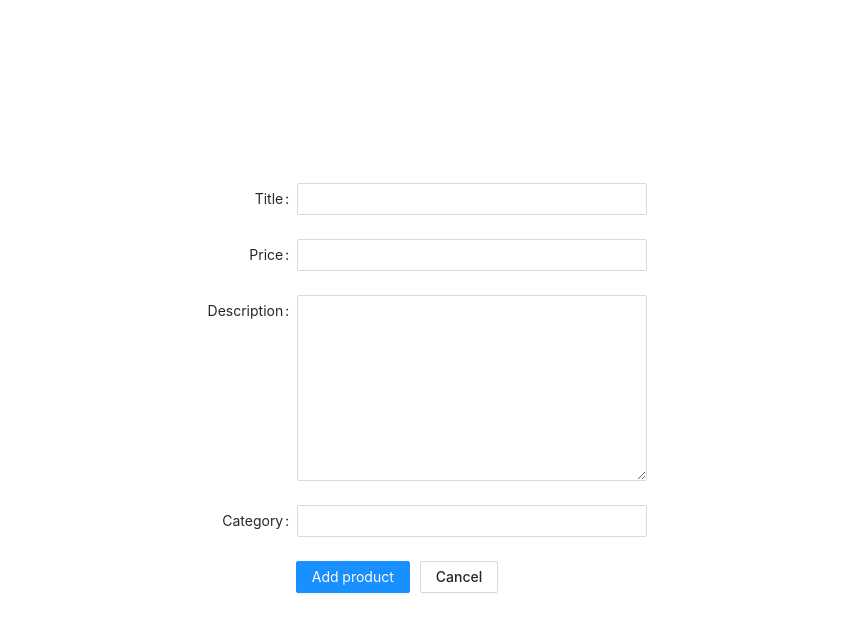
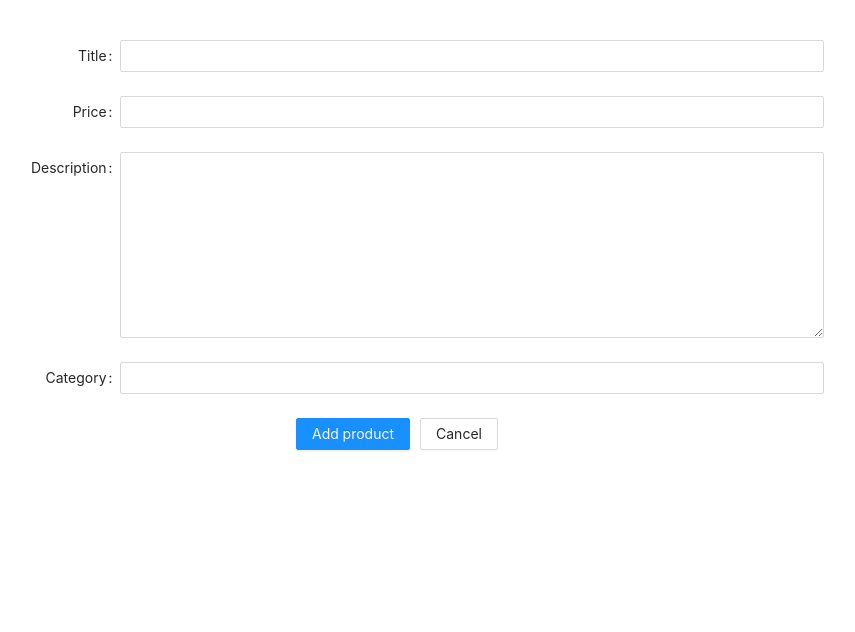
Before and after one commit to thinhnuine/vue-state-practice, a Vue app: page /products/add in a window 1280 px wide. Shown: the top 632 px of the page, without its empty margins (243-1098 px from the left). Built offline with nearby package versions, Linux system fonts and the light colour scheme.

Commit message:
crud-with-useFetcher

```diff
--- a/src/App.vue
+++ b/src/App.vue
@@ -1,5 +1,3 @@
-<script lang="ts"></script>
-
 <template>
   <router-view />
 </template>
--- a/src/api/index.js
+++ b/src/api/index.js
@@ -3,3 +3,11 @@ import axios from 'axios'
 export const createProduct = (formState) => {
   return axios.post('https://fakestoreapi.com/products', formState)
 }
+
+export const getProduct = (id) => {
+  return axios.get(`https://fakestoreapi.com/products/${id}`)
+}
+
+export const editProduct = (id) => {
+  return axios.put(`https://fakestoreapi.com/products/${id}`)
+}
--- a/src/components/AddProduct.vue
+++ b/src/components/AddProduct.vue
@@ -1,5 +1,9 @@
 <template>
-  <a-form :model="formState" :label-col="labelCol" :wrapper-col="wrapperCol" @submit="handleSubmit">
+  <div class="m-10 w-2/3 ml-auto mr-auto">
+    <div v-if="loadingGetProduct" class="text-center">
+      <a-spin size="large" />
+    </div>
+    <a-form v-else :model="formState" :label-col="labelCol" :wrapper-col="wrapperCol" @submit="handleSubmit">
       <a-form-item label="Title">
         <a-input v-model:value="formState.title" />
         <div v-for="error of v$.title.$errors" :key="error.$uid">
@@ -24,25 +28,33 @@
           <p class="error-msg text-[#FF0000] my-1">{{ error.$message }}</p>
         </div>
       </a-form-item>
-    <a-form-item>
-      <a-button html-type="submit" type="primary" :loading="loading">Add product</a-button>
+      <a-form-item class="text-center">
+        <a-button html-type="submit" type="primary" :loading="loadingOnCreate || loadingOnUpdate">{{
+          id ? 'Edit product' : 'Add product'
+        }}</a-button>
         <a-button style="margin-left: 10px"><router-link to="/products">Cancel</router-link></a-button>
       </a-form-item>
     </a-form>
+  </div>
 </template>
 
 <script setup>
-import { reactive, ref } from 'vue'
-import { useRouter } from 'vue-router'
+import { ref, onMounted } from 'vue'
+import { useRoute, useRouter } from 'vue-router'
 import { useFetcher } from '../compositions/useFetcher'
-import { createProduct } from '../api'
+import { createProduct, getProduct, editProduct } from '../api'
 import useVuelidate from '@vuelidate/core'
-import { required, integer, minValue, maxLength } from '@vuelidate/validators'
+import { required, minValue } from '@vuelidate/validators'
+import { message } from 'ant-design-vue'
 
+const route = useRoute()
+const router = useRouter()
+
+const id = route.params.id
 const labelCol = ref({ style: { width: '150px' } })
 const wrapperCol = ref({ style: { width: '350px' } })
-const router = useRouter()
-const formState = reactive({
+
+const formState = ref({
   title: '',
   price: '',
   description: '',
@@ -50,24 +62,43 @@ const formState = reactive({
 })
 
 const rules = {
-  title: { required, maxLength: maxLength(25) },
-  price: { required, integer, minValue: minValue(0) },
+  title: { required },
+  price: { required, minValue: minValue(0) },
   description: { required },
-  category: { required, maxLength: maxLength(25) },
+  category: { required },
 }
 
 const v$ = useVuelidate(rules, formState)
 
-const { loading, error, getData } = useFetcher(createProduct)
+const { loading: loadingOnCreate, getData: addDataProduct, error: errorOnCreate } = useFetcher(createProduct)
+const { loading: loadingOnUpdate, getData: editDataProduct, error: errorOnUpdate } = useFetcher(editProduct)
+const { loading: loadingGetProduct, getData: getDataProduct, data } = useFetcher(getProduct)
 
 const handleSubmit = async () => {
   const isFormCorrect = await v$.value.$validate()
   if (!isFormCorrect) return
-  await getData({ ...formState })
-  if (!error.value) {
+  if (id) {
+    await editDataProduct(formState.value)
+  } else {
+    await addDataProduct(formState.value)
+  }
+  if (!errorOnCreate.value || !errorOnUpdate.value) {
+    message.success('Successful')
     router.push('/products')
   } else {
-    console.error(error.value)
+    console.error(errorOnCreate.value || errorOnUpdate.value)
+    message.error('Error')
   }
 }
+
+onMounted(async () => {
+  if (id && id !== 'add') {
+    try {
+      await getDataProduct(id)
+      formState.value = { ...data.value.data }
+    } catch (error) {
+      console.log(error)
+    }
+  }
+})
 </script>
--- a/src/components/ProductList.vue
+++ b/src/components/ProductList.vue
@@ -1,18 +1,37 @@
-<script lang="ts" setup>
-import { ref, onMounted, h } from 'vue'
+<template>
+  <div class="mx-10 my-10">
+    <div v-if="loading" class="text-center">
+      <a-spin size="large" />
+    </div>
+    <div v-else class="text-center my-5">
+      <a-button><router-link to="/products/add">Add new product</router-link></a-button>
+    </div>
+    <a-table v-if="!loading && data" :data-source="data" :columns="columns">
+      <template #bodyCell="{ column, record }">
+        <template v-if="column.key === 'action'">
+          <span>
+            <a-button type="primary" @click="handleEditProduct(record.id)">Edit</a-button>
+            <a-divider type="vertical" />
+            <a-button type="danger" :loading="loadingOnDelete" @click="handleDeleteProduct(record.id)">Delete</a-button>
+          </span>
+        </template>
+      </template></a-table
+    >
+    <p v-else-if="!loading && !data">Don't have data</p>
+    <p v-if="error" class="text-[#FF0000]">{{ error }}</p>
+  </div>
+</template>
+
+<script setup>
+import { ref, onMounted } from 'vue'
 import axios from 'axios'
-
-type ProductItem = {
-  id: number
-  title: string
-  price: number
-  category: string
-  image: string
-}
-
-const data = ref<ProductItem>()
+import { useRouter } from 'vue-router'
+import { message } from 'ant-design-vue'
+const data = ref(null)
 const loading = ref(true)
+const loadingOnDelete = ref(false)
 const errorMessage = ref(null)
+const router = useRouter()
 
 const columns = ref([
   {
@@ -35,25 +54,13 @@ const columns = ref([
     dataIndex: 'category',
     key: 'category',
   },
-  // {
-  //   title: 'Event',
-  //   customRender({ record, index }) {
-  //     return h(
-  //       'button',
-  //       {
-  //         onClick: () => onRowButtonClick(record),
-  //       },
-  //       'click'
-  //     )
-  //   },
-  // },
+  {
+    title: 'Action',
+    key: 'action',
+  },
 ])
 
-// const onRowButtonClick = (record) => {
-//   alert(`${record.name} clicked`)
-// }
-
-function getListProduct() {
+const getListProduct = () => {
   axios
     .get('https://fakestoreapi.com/products')
     .then((res) => (data.value = res.data))
@@ -66,15 +73,24 @@ function getListProduct() {
     })
 }
 
+const handleEditProduct = (id) => {
+  router.push(`/products/${id}`)
+}
+
+const handleDeleteProduct = async (id) => {
+  loadingOnDelete.value = true
+  try {
+    await axios.delete(`https://fakestoreapi.com/products/${id}`)
+    data.value = data.value.filter((item) => item.id !== id)
+    message.success('Delete successful')
+  } catch (error) {
+    console.log(error)
+    message.error('Error when delete')
+  }
+  loadingOnDelete.value = false
+}
+
 onMounted(() => {
   getListProduct()
 })
 </script>
-
-<template>
-  <a-spin v-if="loading" size="large" />
-  <a-button v-else class="mb-5"><router-link to="/products/add">Add new product</router-link></a-button>
-  <a-table v-if="!loading && data" :dataSource="data" :columns="columns" />
-  <p v-else-if="!loading && !data">Don't have data</p>
-  <p class="text-[#FF0000]" v-if="error">{{ error }}</p>
-</template>
--- a/src/main.ts
+++ b/src/main.ts
@@ -1,5 +1,4 @@
 import { createApp } from 'vue'
-import './style.css'
 import App from './App.vue'
 import Antd from 'ant-design-vue'
 import './index.css'
--- a/src/style.css
+++ /dev/null
@@ -1,81 +0,0 @@
-:root {
-  font-family: Inter, Avenir, Helvetica, Arial, sans-serif;
-  font-size: 16px;
-  line-height: 24px;
-  font-weight: 400;
-
-  color-scheme: light dark;
-  color: rgba(255, 255, 255, 0.87);
-  background-color: #242424;
-
-  font-synthesis: none;
-  text-rendering: optimizeLegibility;
-  -webkit-font-smoothing: antialiased;
-  -moz-osx-font-smoothing: grayscale;
-  -webkit-text-size-adjust: 100%;
-}
-
-a {
-  font-weight: 500;
-  color: #646cff;
-  text-decoration: inherit;
-}
-a:hover {
-  color: #535bf2;
-}
-
-body {
-  margin: 0;
-  display: flex;
-  place-items: center;
-  min-width: 320px;
-  min-height: 100vh;
-}
-
-h1 {
-  font-size: 3.2em;
-  line-height: 1.1;
-}
-
-button {
-  border-radius: 8px;
-  border: 1px solid transparent;
-  padding: 0.6em 1.2em;
-  font-size: 1em;
-  font-weight: 500;
-  font-family: inherit;
-  background-color: #1a1a1a;
-  cursor: pointer;
-  transition: border-color 0.25s;
-}
-button:hover {
-  border-color: #646cff;
-}
-button:focus,
-button:focus-visible {
-  outline: 4px auto -webkit-focus-ring-color;
-}
-
-.card {
-  padding: 2em;
-}
-
-#app {
-  max-width: 1280px;
-  margin: 0 auto;
-  padding: 2rem;
-  text-align: center;
-}
-
-@media (prefers-color-scheme: light) {
-  :root {
-    color: #213547;
-    background-color: #ffffff;
-  }
-  a:hover {
-    color: #747bff;
-  }
-  button {
-    background-color: #f9f9f9;
-  }
-}
```
Also changed, not shown: src/router.ts (+4 -4 lines). Lines whose indentation alone changed are shown as unchanged.
